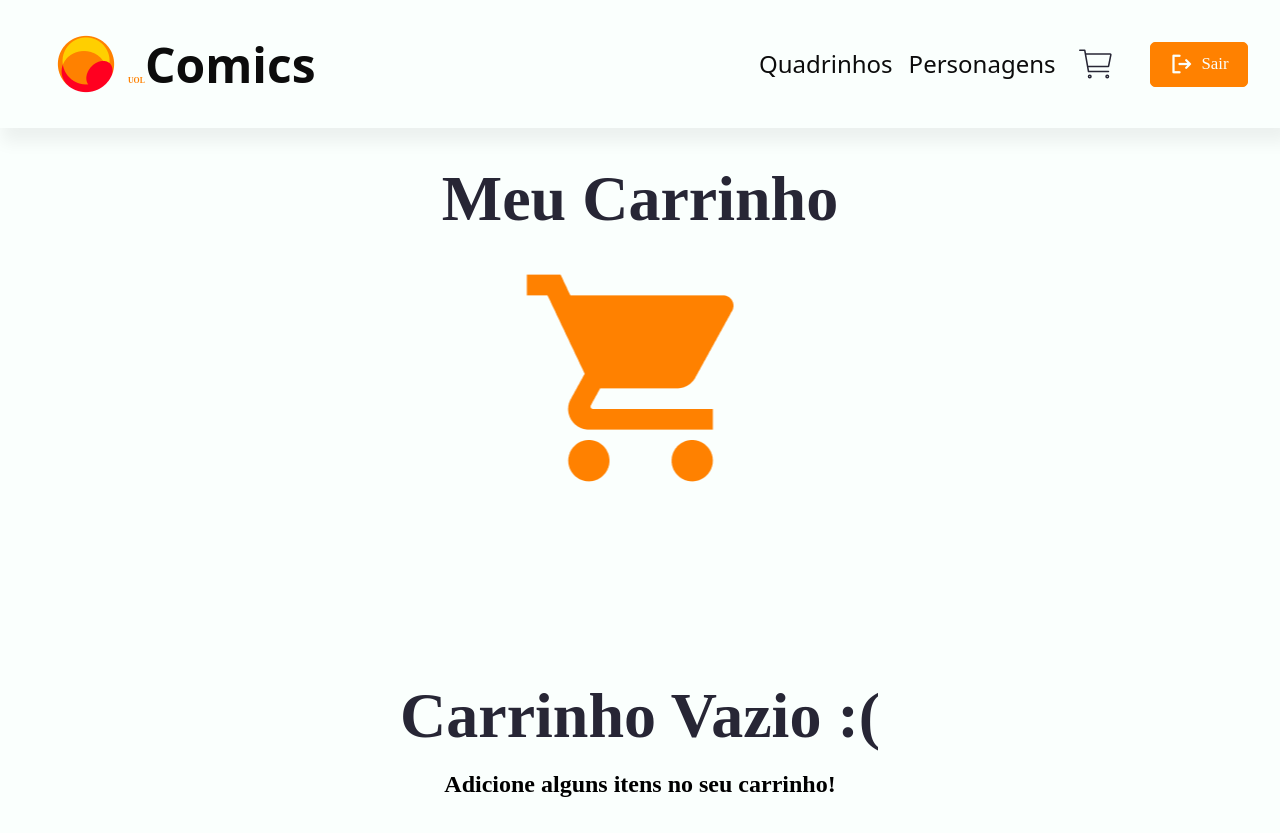
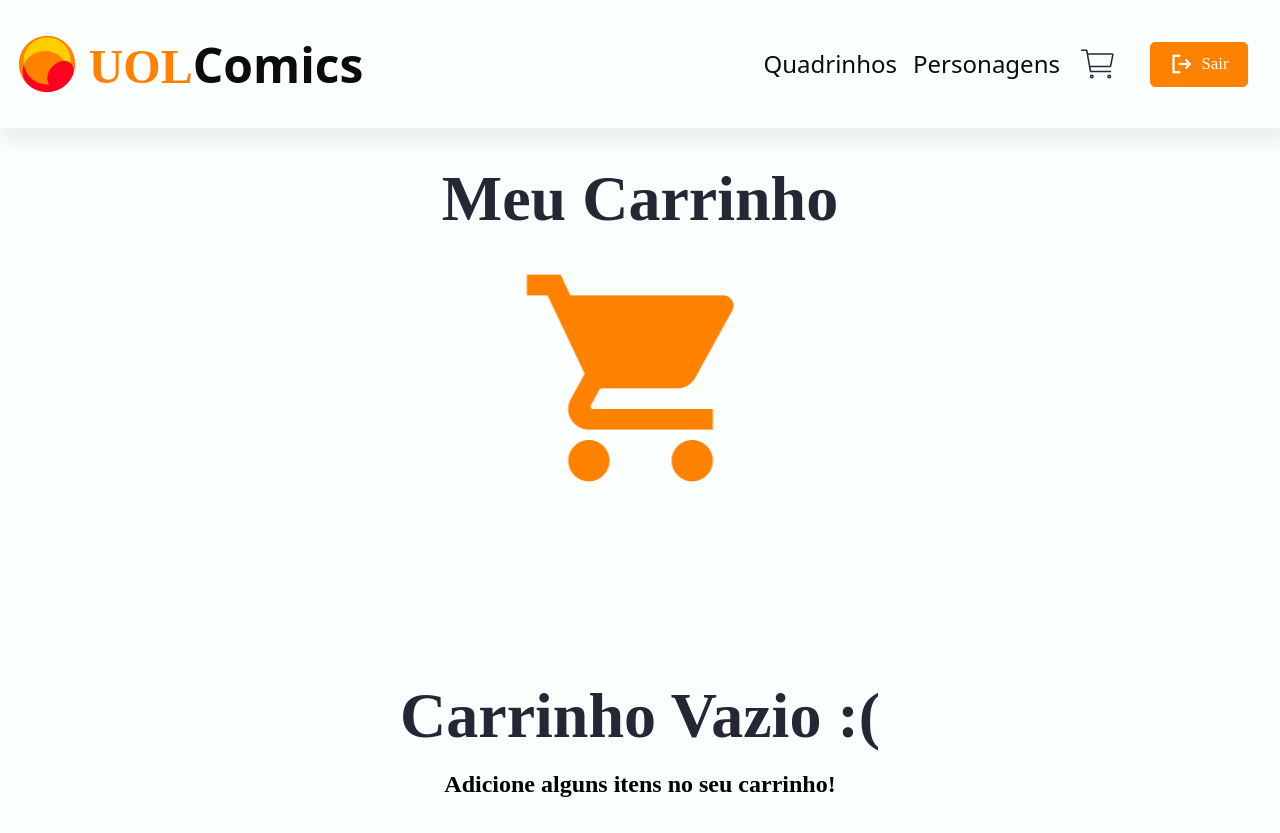
Before and after one commit to beaalmeidas/desafio-02-aws-react, a React (Vite) app in the folder uol-comics/: page /cart in a window 1280 px wide. Built offline with nearby package versions, Linux system fonts and the light colour scheme; a web font is replaced by a local one.

Commit message:
fix: Corrigido erros de merge

```diff
--- a/uol-comics/src/components/header/style.css
+++ b/uol-comics/src/components/header/style.css
@@ -29,6 +29,7 @@ header{
 }
 .title-name h1 span{
     color: var(--color-brand);
+    font-size: 48px;
 }
 
 /*Filter*/
```
Also changed, not shown: 1 other file (tests, documents, lock files or other folders).
